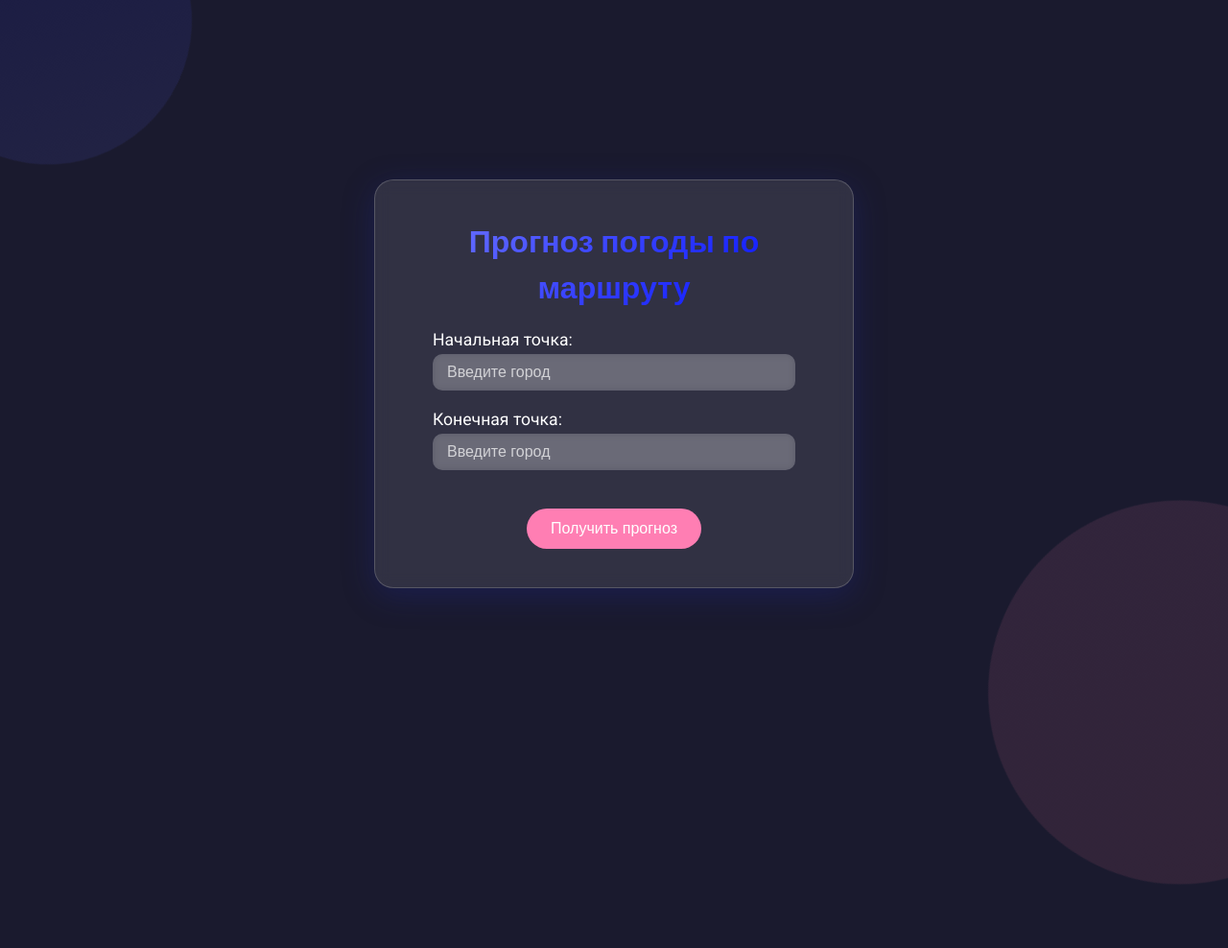
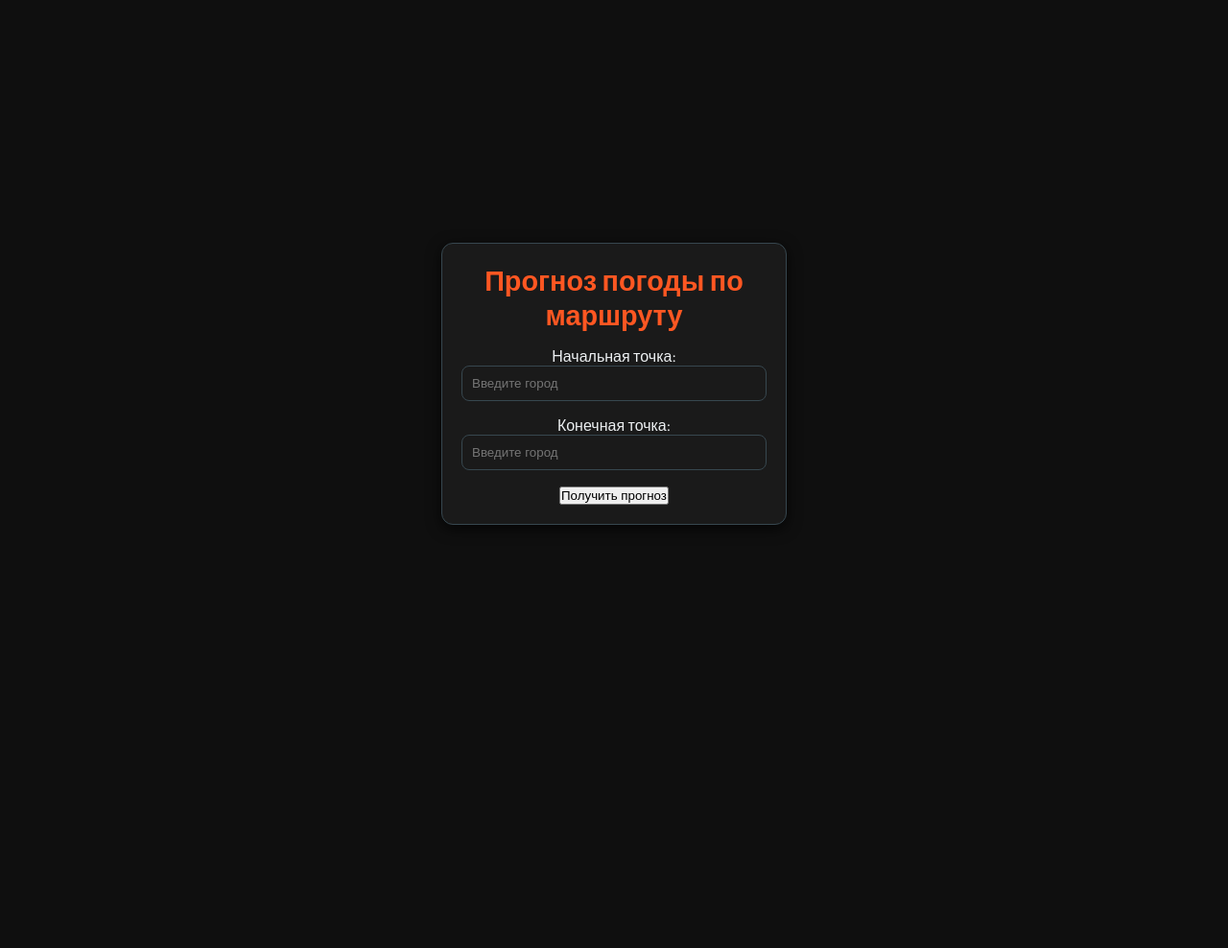
Before and after one commit to kmolly/project-2, a Flask app: page / in a window 1280 px wide; the page is wider, and only the part inside the window is pictured. Shown: that part at 96% size. After the commit the page ends 547 px from the top of that part, so only its background shows below. Run offline with Flask 3, Linux system fonts and the light colour scheme.

Commit message:
Update style.css

```diff
--- a/static/style.css
+++ b/static/style.css
@@ -1,199 +1,120 @@
 /* static/style.css */
 
 /* Import Google Fonts */
-@import url('https://fonts.googleapis.com/css2?family=Roboto:wght@400;700&family=Poppins:wght@600&display=swap');
+@import url('https://fonts.googleapis.com/css2?family=Outfit:wght@300;600&display=swap');
 
-/* CSS Variables for Theme Colors */
+/* CSS Variables for Dark Theme */
 :root {
-    --primary-gradient: linear-gradient(135deg, #6B73FF 0%, #000DFF 100%);
-    --secondary-gradient: linear-gradient(135deg, #FF758C 0%, #FF7EB3 100%);
-    --background-color: #1a1a2e;
-    --container-bg: rgba(255, 255, 255, 0.1);
-    --card-bg: rgba(255, 255, 255, 0.2);
-    --text-color: #ffffff;
-    --accent-color: #f05454;
-    --good-weather-color: #4caf50;
-    --bad-weather-color: #f44336;
-    --link-bg: #ff7eb3;
-    --link-hover-bg: #ff758c;
+    --primary-bg: #0f0f0f;
+    --secondary-bg: #1a1a1a;
+    --accent-color: #FF5722;
+    --text-primary: #ECEFF1;
+    --text-secondary: #B0BEC5;
+    --border-color: #37474F;
+    --hover-bg: #212121;
     --transition-speed: 0.3s;
 }
 
-/* Reset some default browser styles */
+/* Reset Default Styles */
 * {
     margin: 0;
     padding: 0;
     box-sizing: border-box;
 }
 
-/* Body styling with Flexbox for centering */
-body {
+html, body {
+    height: 100%;
+    background: var(--primary-bg);
+    color: var(--text-primary);
+    font-family: 'Outfit', sans-serif;
     display: flex;
-    justify-content: center; /* Horizontal centering */
-    align-items: center;    /* Vertical centering */
-    min-height: 100vh;      /* Full viewport height */
-    background: var(--background-color);
-    font-family: 'Roboto', sans-serif;
-    color: var(--text-color);
-    position: relative;
-    overflow: hidden;
+    justify-content: center;
+    align-items: center;
 }
 
-/* Abstract Background Shapes */
-body::before,
-body::after {
-    content: '';
-    position: absolute;
-    border-radius: 50%;
-    opacity: 0.1;
-    animation: float 20s infinite alternate;
+/* Container Styling */
+.container {
+    background: var(--secondary-bg);
+    padding: 20px;
+    border-radius: 12px;
+    max-width: 400px;
+    width: 90%;
+    box-shadow: 0 4px 15px rgba(0, 0, 0, 0.7);
+    text-align: center;
+    border: 1px solid var(--border-color);
 }
 
-body::before {
-    width: 300px;
-    height: 300px;
-    background: var(--primary-gradient);
-    top: -100px;
-    left: -100px;
-}
-
-body::after {
-    width: 400px;
-    height: 400px;
-    background: var(--secondary-gradient);
-    bottom: -150px;
-    right: -150px;
-}
-
-@keyframes float {
-    from {
-        transform: translateY(0) rotate(0deg);
-    }
-    to {
-        transform: translateY(-50px) rotate(360deg);
-    }
-}
-
-/* Container styling */
-.container {
-    background: var(--container-bg);
-    padding: 40px 60px;
-    border-radius: 20px;
-    box-shadow: 0 8px 32px rgba(31, 38, 135, 0.37);
-    backdrop-filter: blur(8px);
-    -webkit-backdrop-filter: blur(8px);
-    border: 1px solid rgba(255, 255, 255, 0.18);
-    text-align: center;
-    max-width: 500px;
-    width: 90%;
-}
-
-/* Heading styles */
+/* Heading Styles */
 h1 {
-    font-family: 'Poppins', sans-serif;
-    font-size: 2em;
-    margin-bottom: 20px;
-    background: var(--primary-gradient);
-    -webkit-background-clip: text;
-    -webkit-text-fill-color: transparent;
+    font-size: 1.8rem;
+    font-weight: 600;
+    color: var(--accent-color);
+    margin-bottom: 15px;
 }
 
 h2 {
-    font-size: 1.5em;
-    margin-top: 20px;
+    font-size: 1.4rem;
+    color: var(--text-secondary);
     margin-bottom: 10px;
-    color: var(--text-color);
 }
 
-/* Paragraph styles */
+/* Typography */
 p {
-    font-size: 1.1em;
+    font-size: 1rem;
+    line-height: 1.5;
     margin-bottom: 15px;
+    color: var(--text-secondary);
 }
 
-.bad-weather {
-    color: var(--bad-weather-color);
-    font-weight: bold;
-}
-
-.good-weather {
-    color: var(--good-weather-color);
-    font-weight: bold;
-}
-
-/* Link/Button styles */
-.back-link,
-input[type="submit"] {
+/* Buttons */
+.button {
     display: inline-block;
-    margin-top: 20px;
-    padding: 12px 25px;
-    background: var(--link-bg);
-    color: var(--text-color);
-    text-decoration: none;
+    padding: 10px 20px;
+    background: var(--accent-color);
+    color: var(--text-primary);
     border: none;
-    border-radius: 30px;
-    font-size: 1em;
+    border-radius: 8px;
+    font-size: 1rem;
     cursor: pointer;
     transition: background var(--transition-speed) ease;
 }
 
-.back-link:hover,
-input[type="submit"]:hover {
-    background: var(--link-hover-bg);
+.button:hover {
+    background: #E64A19;
 }
 
-/* Form Styling */
-form {
-    display: flex;
-    flex-direction: column;
-    align-items: center;
-}
-
-label {
-    font-size: 1.1em;
-    margin-bottom: 5px;
-    align-self: flex-start;
-}
-
+/* Input Fields */
 input[type="text"] {
     width: 100%;
-    padding: 10px 15px;
-    margin-bottom: 20px;
-    border: none;
-    border-radius: 10px;
-    background: rgba(255, 255, 255, 0.2);
-    color: var(--text-color);
-    font-size: 1em;
-    backdrop-filter: blur(4px);
-    transition: background var(--transition-speed) ease;
-}
-
-input[type="text"]::placeholder {
-    color: rgba(255, 255, 255, 0.7);
+    padding: 10px;
+    margin-bottom: 15px;
+    border: 1px solid var(--border-color);
+    border-radius: 8px;
+    background: var(--secondary-bg);
+    color: var(--text-primary);
+    transition: border var(--transition-speed) ease;
 }
 
 input[type="text"]:focus {
-    background: rgba(255, 255, 255, 0.3);
     outline: none;
+    border-color: var(--accent-color);
 }
 
 /* Responsive Design */
 @media (max-width: 600px) {
     .container {
-        padding: 30px 40px;
+        padding: 15px;
     }
 
     h1 {
-        font-size: 1.8em;
+        font-size: 1.5rem;
     }
 
     h2 {
-        font-size: 1.3em;
+        font-size: 1.2rem;
     }
 
-    input[type="text"],
-    .back-link,
-    input[type="submit"] {
+    .button {
         width: 100%;
     }
 }
```
